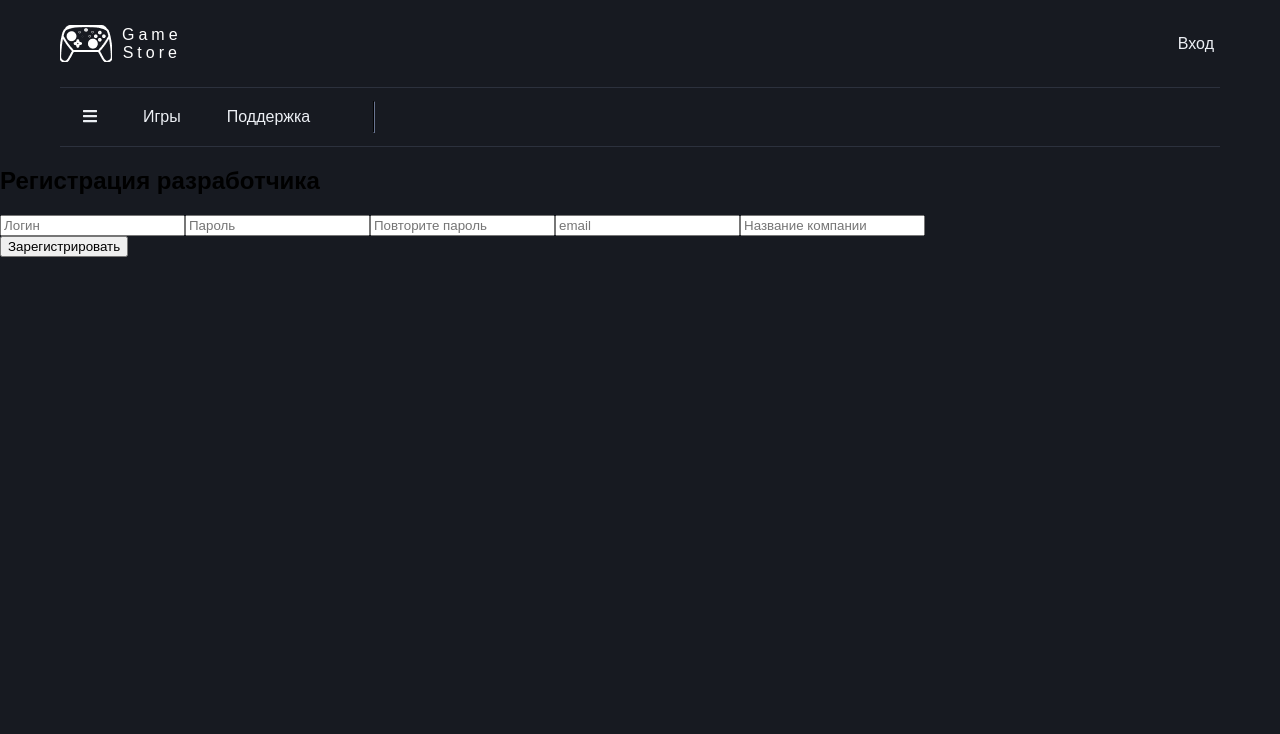
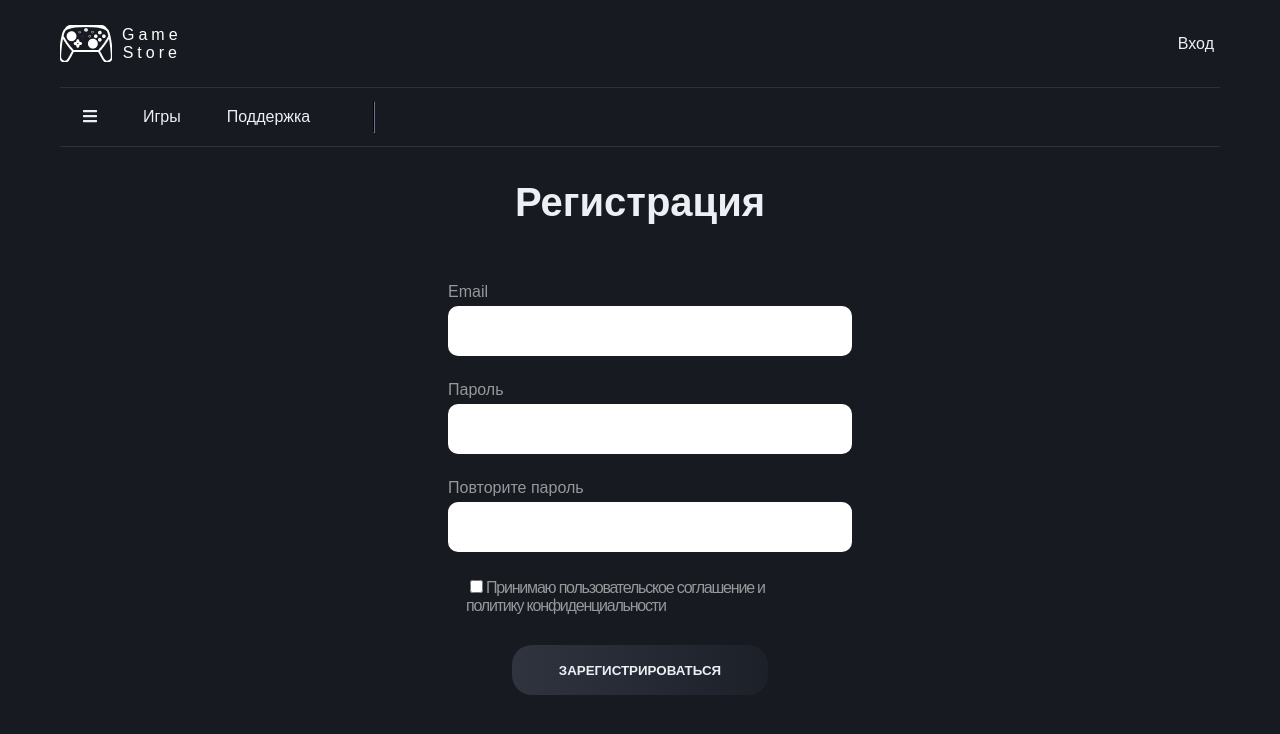
Before and after one commit to FzeroH/GameStore, a Vue app: page /registration in a window 1280 px wide. Shown: the top 734 px of the page. Built offline with nearby package versions, Linux system fonts and the light colour scheme.

Commit message:
Добавил дизайн страницы регистрации

```diff
--- a/src/components/ui/Registration.vue
+++ b/src/components/ui/Registration.vue
@@ -1,31 +1,93 @@
 <template>
-  <div class="registration">
-    <h2>Регистрация разработчика</h2>
-    <div class="input-fields">
-      <input type="text" placeholder="Логин"/>
-      <input type="password" class="password" placeholder="Пароль"/>
-      <input type="password" class="password" placeholder="Повторите пароль"/>
-      <input type="email" class="email" placeholder="email"/>
-      <input type="text" class="text" placeholder="Название компании"/>
+  <div class="registration-container">
+    <h2>Регистрация</h2>
+    <label >
+      Email
+      <input type="email" v-model="email"/>
+    </label>
+    <label >
+      Пароль
+      <input type="password" v-model="password"/>
+    </label>
+    <label >
+      Повторите пароль
+      <input type="password" v-model="repeatPassword"/>
+    </label>
+    <div class="checkbox">
+      <input type="checkbox">
+      <span>Принимаю пользовательское соглашение и политику конфиденциальности</span>
     </div>
-    <div class="register">
-      <button type="submit">Зарегистрировать</button>
-    </div>
+    <button type="submit">Зарегистрироваться</button>
   </div>
 </template>
 
 <script>
-import { defineComponent } from "vue";
+import { defineComponent, ref } from "vue";
 
 export default defineComponent({
   name: "Registration",
 
   setup() {
+    const email = ref('')
+    const password = ref('')
+    const repeatPassword = ref('')
 
+    return{
+      email,
+      password,
+      repeatPassword
+    }
   },
 });
 </script>
 
 <style scoped>
-
+.registration-container{
+  width: 100%;
+  display: flex;
+  align-items: center;
+  flex-direction: column;
+}
+.registration-container > h2{
+  font-size: 40px;
+  font-weight: bold;
+  color: #ECEFF4;
+}
+.registration-container > label{
+  width: 30%;
+  display: flex;
+  flex-direction: column;
+  color: #97989A;
+  font-size: 16px;
+}
+.registration-container >label:not(:first-child){
+  margin-top: 25px;
+}
+.registration-container > label > input{
+  width: 100%;
+  height: 50px;
+  border-radius: 10px;
+  border: transparent;
+  outline: none;
+  margin-top: 5px;
+  padding: 0 10px;
+}
+.checkbox{
+  margin-top: 25px;
+  color: #97989A;
+  font-size: 16px;
+  letter-spacing: -0.075em;
+  max-width: 348px;
+}
+.registration-container > button{
+  width: 20%;
+  height: 50px;
+  margin-top: 30px;
+  border: transparent;
+  border-radius: 20px;
+  color: #ECEFF4;
+  text-transform: uppercase;
+  font-weight: 600;
+  background: linear-gradient(90deg, #2F343F 0%, #1C2029 100%);
+}
 </style>
```
